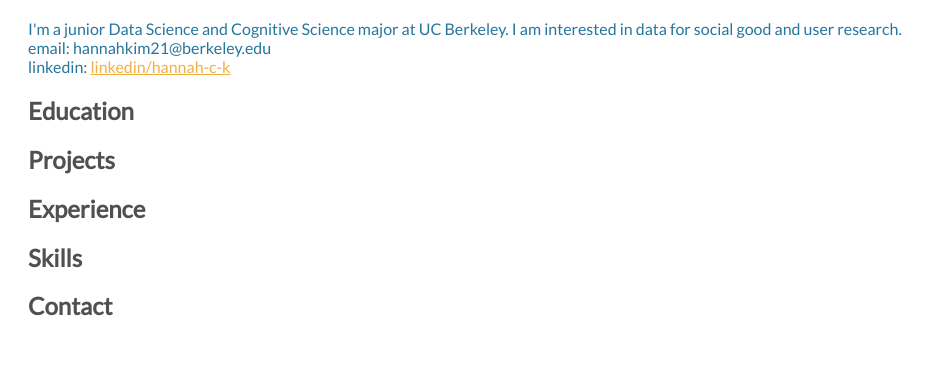
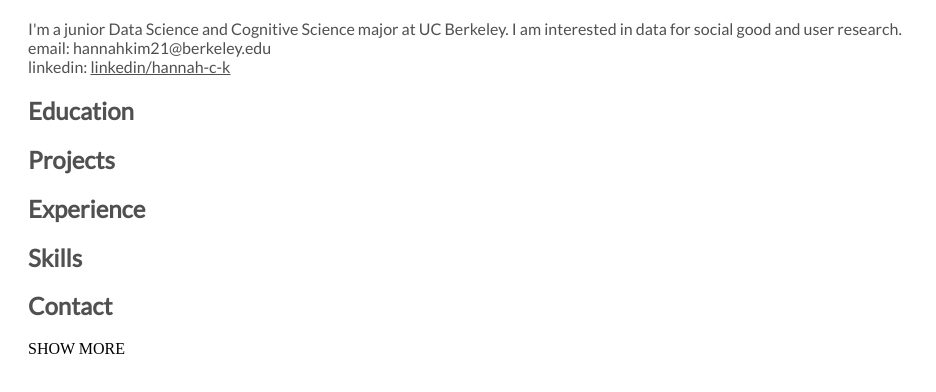
Before and after one commit to hannahkim21/hannahkim21.github.io, a plain HTML site: page index.html in a window 1280 px wide. Shown: the part 72-464 px from the top of the page, without its empty margins (0-936 px from the left). Drawn offline with Linux system fonts and the light colour scheme.

Commit message:
Added js

```diff
--- a/index.html
+++ b/index.html
@@ -1,9 +1,14 @@
 <!doctype html>
 <html lang="en">
 	<head>
+		<script>
+			function messageWindow() {
+  			alert("We will show more in Step 2!");
+			}
+		</script>
 		<link rel="stylesheet" href="style.css">
 		<link href="https://fonts.googleapis.com/css?family=Lato|Roboto&display=swap" rel="stylesheet">
-		<meta charset="utf-8">
+		<meta charset="utf-8" name="viewport" content="width=device-width, initial-scale=1, shrink-to-fit=no">
 		<title>Hannah C. Kim</title>
 	</head>
 
@@ -20,4 +25,8 @@
 		<h2>Skills</h2>
 		<h2>Contact</h2>
 	</body>
+
+	<div id="moreBtn" onClick="messageWindow()">
+	SHOW MORE
+	</div>
 </html>
--- /dev/null
+++ b/script.js
@@ -0,0 +1 @@
+// JavaScript Document
--- a/style.css
+++ b/style.css
@@ -4,5 +4,5 @@
 html {margin-top: 10px; margin-left: 20px}
 h1 {font-family: 'Roboto'; color: #2C98CB}
 h2 {font-family: 'Lato'; color: #505050}
-p {font-family: 'Lato'; color: #24769D}
-a {color: #F0AF43}
+p {font-family: 'Lato'; color: #505050}
+a {color: #505050}
```
